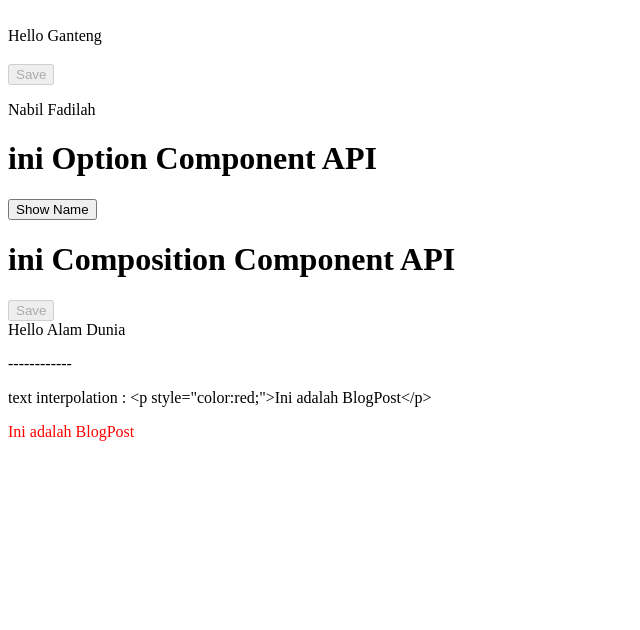
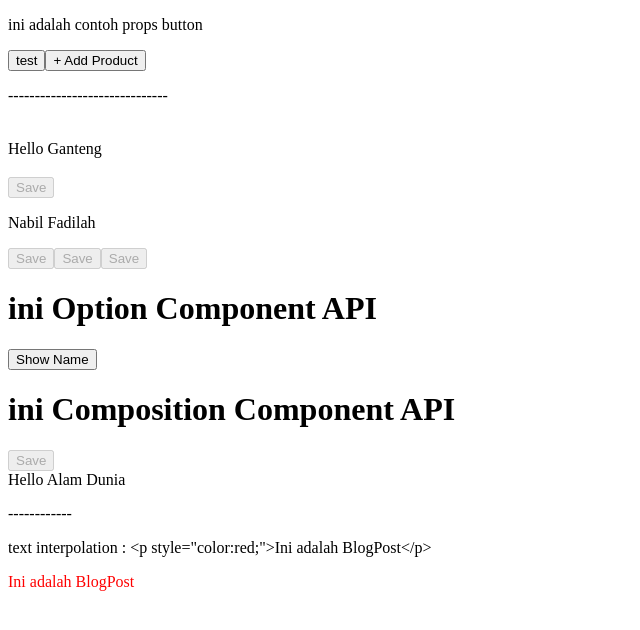
Before and after one commit to Nabilfadilah/hello-vue, a Vue app: page / in a window 1280 px wide. Shown: the top 630 px of the page, without its empty margins (0-640 px from the left). Built offline with nearby package versions, Linux system fonts and the light colour scheme.

Commit message:
Membuat props component

```diff
--- a/src/App.vue
+++ b/src/App.vue
@@ -3,6 +3,8 @@
 // import CompositionComponent from './components/CompositionComponent.vue'; // register component secara Global
 // import MainButton from './components/MainButton.vue'; // register component secara Global
 import HelloWorld from './components/HelloWorld.vue'
+import HoleButton from './components/HoleButton.vue';
+import MainButton from './components/MainButton.vue';
 import OptionsComponent from './components/OptionsComponent.vue';
 import TheWelcome from './components/TheWelcome.vue'
 
@@ -21,6 +23,13 @@ const blogClass = 'text-2xl flex-col'
 
 <!-- template untuk merender tag html/dalam script -->
 <template>
+  <!-- menggunakn props -->
+  <p>ini adalah contoh props button</p>
+    <HoleButton v-bind:title="`test`" />
+    <HoleButton :title="`+ Add Product`" />
+  <p>------------------------------</p>
+
+
   <header>
     <!-- <img alt="Vue logo" class="logo" src="./assets/logo.svg" width="125" height="125" /> -->
 
@@ -32,6 +41,9 @@ const blogClass = 'text-2xl flex-col'
 
   <MainButton></MainButton>
   <p>{{ name }}</p>
+  <MainButton/>
+  <MainButton/>
+  <MainButton v-bind:title="`test`"/>
 
   <OptionsComponent />
   <CompositionComponent />
--- /dev/null
+++ b/src/components/HoleButton.vue
@@ -0,0 +1,27 @@
+<script setup>
+    // bisa menggunakan desctructuring
+    // const {title} = defineProps({
+    //     title: String
+    // })
+    // const { title= 'Button', disable = false} = defineProps({
+    //     title: String,
+    //     disabled: Boolean
+    // })
+
+    const props = defineProps([
+        'title'
+    ])
+    console.log(props.title)
+
+    // in script setup (pakai object)
+    // const props2 = defineProps({
+    //     title: String
+    // })
+</script>
+
+<template>
+    <button>{{ props.title }}</button>
+    <!-- <button>{{ title }}</button> -->
+</template>
+
+<style scoped></style>
```
